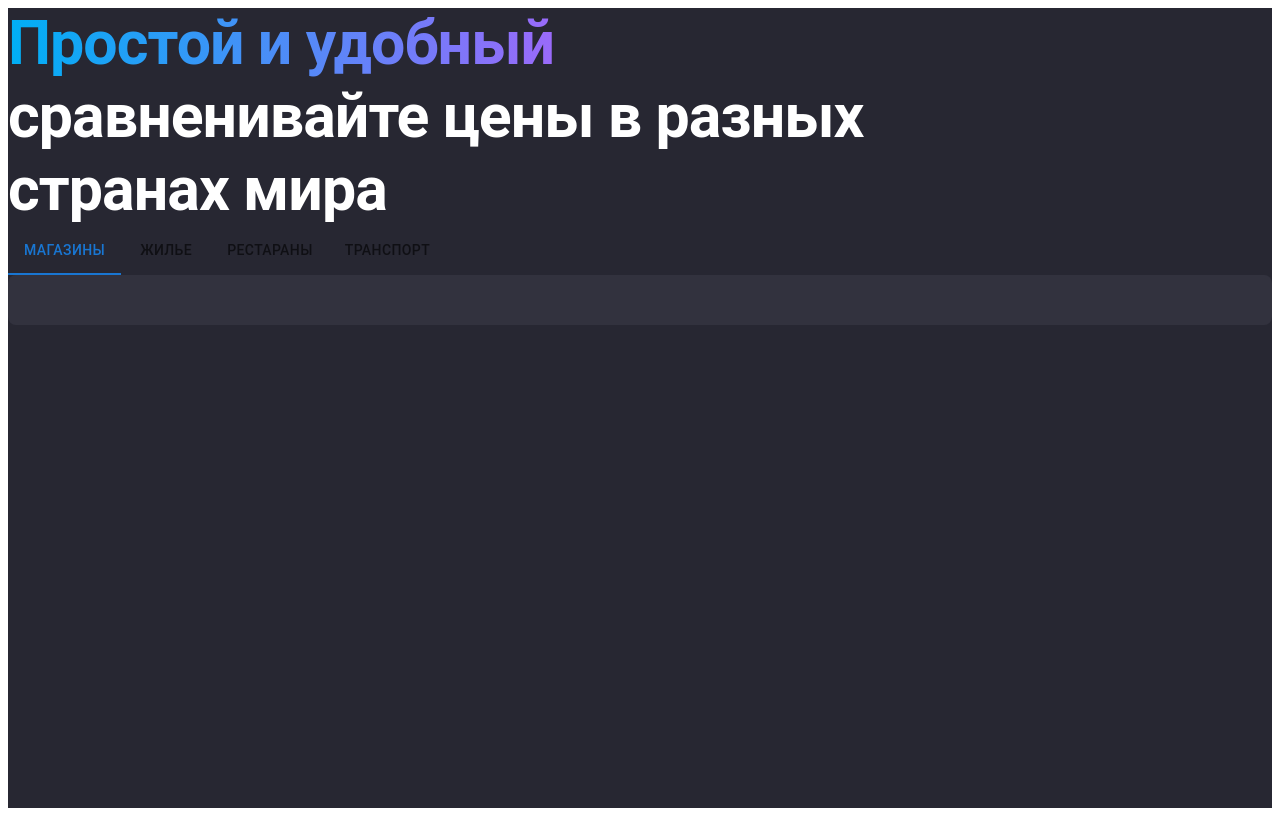
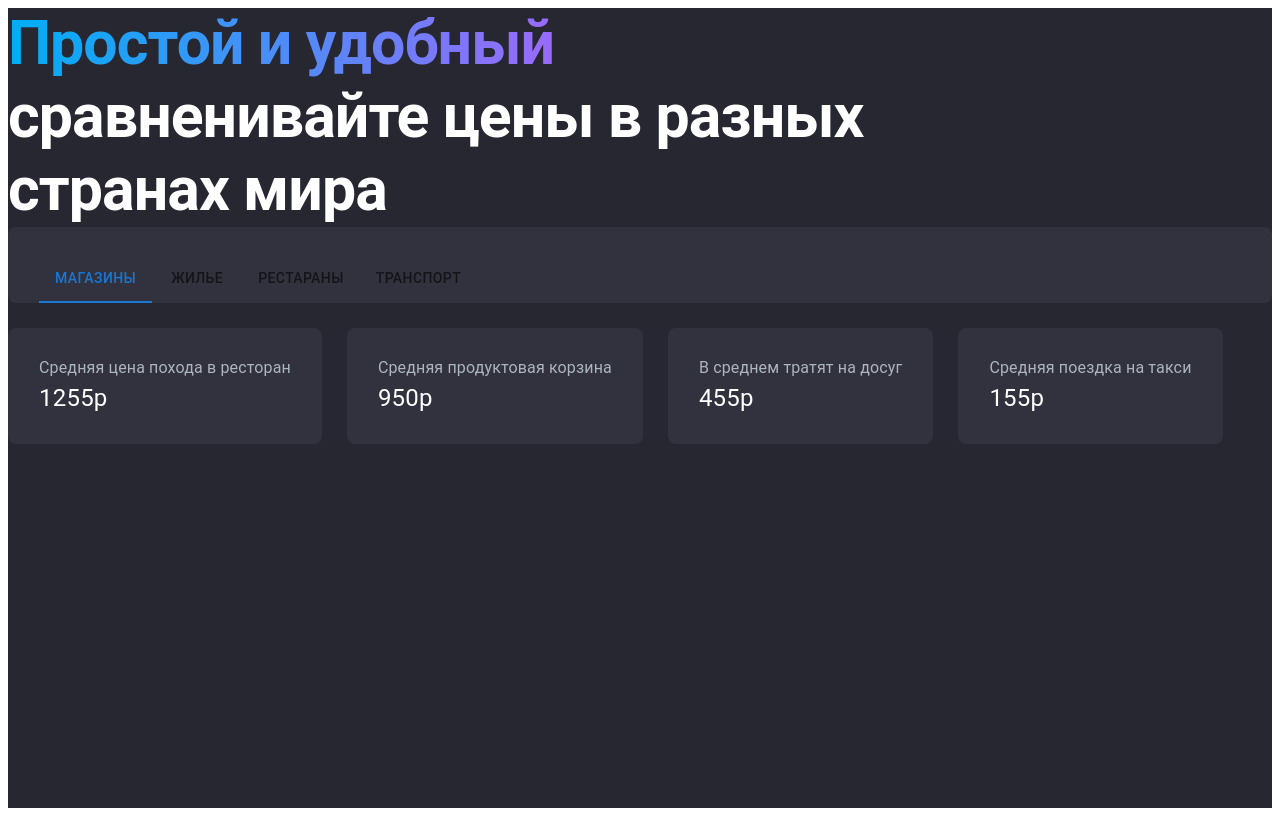
Before and after one commit to emargin/COL, a Next.js app: page /main in a window 1280 px wide. Built offline with nearby package versions, Linux system fonts and the light colour scheme.

Commit message:
feat: add `InfoCard`

```diff
--- /dev/null
+++ b/src/components/InfoCard.jsx
@@ -0,0 +1,14 @@
+import React from 'react'
+import { Typography } from '@mui/material'
+import InfoWrapper from './InfoWrapper'
+
+
+export default function InfoCard({title, info, subInfo}) {
+  return (
+    <InfoWrapper>
+        <Typography sx={{color: '#adb5bd', fontSize: '16px'}}>{title}</Typography>
+        <Typography sx={{fontSize: '24px'}}>{info}</Typography>
+        <Typography>{subInfo}</Typography>
+    </InfoWrapper>
+  )
+}
--- a/src/components/InfoWrapper.jsx
+++ b/src/components/InfoWrapper.jsx
@@ -7,11 +7,12 @@ const styles = {
         background: '#32323e',
         borderRadius: '8px',
         color: '#fff',
+        padding: '28px 31px'
     }
 }
 
-export default function InfoWrapper({children}) {
+export default function InfoWrapper({children, ...props}) {
   return (
-    <Box sx={styles.root}>{children}</Box>
+    <Box sx={styles.root} {...props}>{children}</Box>
   )
 }
--- a/src/components/tabs/index.jsx
+++ b/src/components/tabs/index.jsx
@@ -1,4 +1,3 @@
-// import TabHeader from '../page/PageHeader'
 import TabContent from './TabConten'
 import TabPanel from './TabPanel'
 import allyProps from './TabsProps'
--- a/src/pages/main.jsx
+++ b/src/pages/main.jsx
@@ -2,6 +2,7 @@ import React, {useState} from 'react'
 import { Box,Typography, Tabs, Tab } from '@mui/material'
 import PageLayout from '../components/PageLayout'
 import InfoWrapper from '../components/InfoWrapper'
+import InfoCard from '../components/InfoCard'
 import {TabPanel, allyProps} from '../components/tabs'
 
 const styles = {
@@ -40,20 +41,31 @@ export default function Main() {
         </Typography> <br/>
         сравненивайте цены в разных странах мира
       </Typography>
+
+
+      <InfoWrapper style={{paddingBottom: 0}}>
       <Tabs value={tab} onChange={handleTabChange}>
           {TABS.map((item, index) => (
               <Tab key={index + item.label} label={item.label} {...allyProps(index)} />
           ))}
       </Tabs>
+      </InfoWrapper>
+      <TabPanel value={tab} index={0}>
+        <Box sx={{display: 'flex', flexDirection: 'row', gap: '25px'}}>
+          <InfoCard title="Средняя цена похода в ресторан" info="1255р"/>
+          <InfoCard title="Средняя продуктовая корзина" info="950р"/>
+          <InfoCard title="В среднем тратят на досуг" info='455р'/>
+          <InfoCard title="Средняя поездка на такси" info="155р"/>
+        </Box>
 
-      <InfoWrapper>
-      <TabPanel value={tab} index={0}>
-                    {/* <ThemesEdit activeCompanyId={activeCompanyId as unknown as string} /> */}
-                </TabPanel>
-                <TabPanel value={tab} index={1}>
-                    {/* <ThemesImport activeCompanyId={activeCompanyId as unknown as string} /> */}
-                </TabPanel>
-      </InfoWrapper>
+      </TabPanel>
+
+
+
+      <TabPanel value={tab} index={1}>
+          {/* <ThemesImport activeCompanyId={activeCompanyId as unknown as string} /> */}
+      </TabPanel>
+
     </PageLayout>
   )
 }
```
Also changed, not shown: src/components/tabs/TabsProps.jsx (renamed from src/components/tabs/TabsProps.js).
